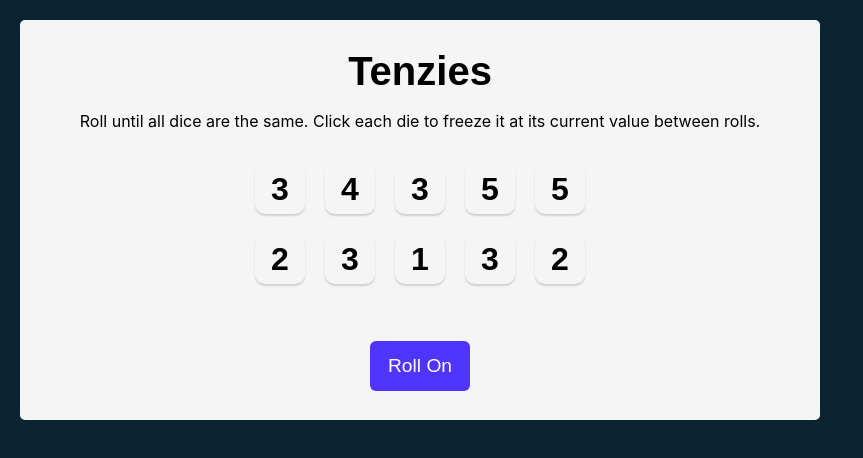
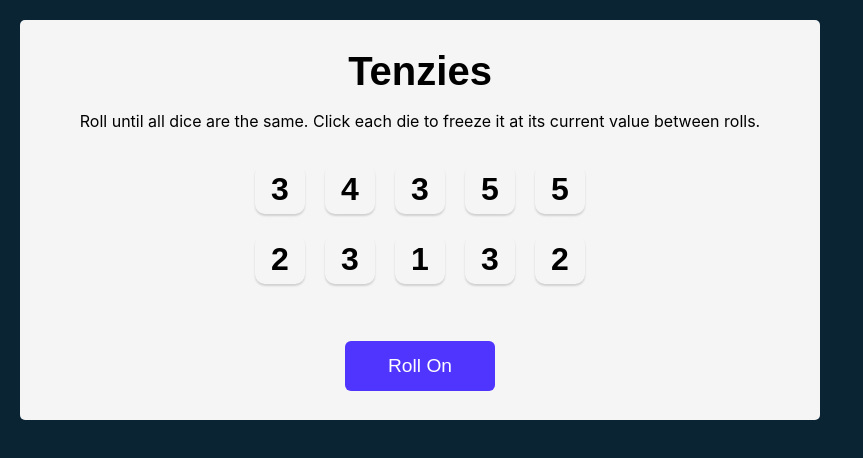
Before and after one commit to ringtho/Tenzies, a React (Create React App) app: page / in a window 1280 px wide. Shown: the top 458 px of the page, without its empty margins (0-863 px from the left). Built offline with nearby package versions, Linux system fonts and the light colour scheme.

Commit message:
Added confetti incase a game is won

```diff
--- a/package.json
+++ b/package.json
@@ -8,6 +8,7 @@
     "@testing-library/user-event": "^13.5.0",
     "nanoid": "^4.0.0",
     "react": "^18.2.0",
+    "react-confetti": "^6.1.0",
     "react-dom": "^18.2.0",
     "react-scripts": "5.0.1",
     "web-vitals": "^2.1.4"
--- a/src/App.js
+++ b/src/App.js
@@ -1,6 +1,7 @@
 import React from "react"
 import Die from "./components/Die"
 import { nanoid } from 'nanoid'
+import Confetti from 'react-confetti'
 import './App.css';
 
 function App() {
@@ -58,6 +59,7 @@ function App() {
 
   return (
       <main>
+        {tenzies && <Confetti />}
         <h1 className="title">Tenzies</h1>
         <p className="instructions">Roll until all dice are the same. Click each die to freeze it at its current value between rolls.</p>
         <div className="dice-container">
--- a/src/index.css
+++ b/src/index.css
@@ -57,7 +57,7 @@ main {
 
 .roll-dice {
   height: 50px;
-  width: 100px;
+  width: 150px;
   border: none;
   border-radius: 6px;
   background-color: #5035FF;
```
Also changed, not shown: 1 other file (tests, documents, lock files or other folders).
